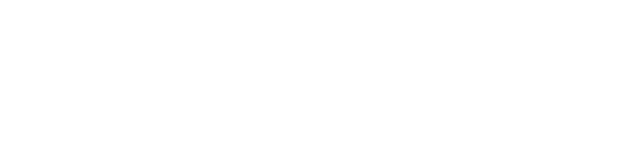
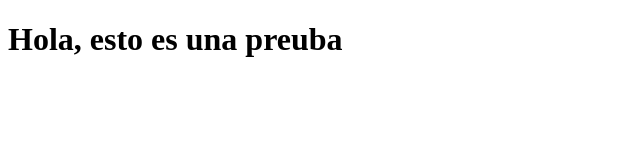
Before and after one commit to nickMurcia/prueba-git, a plain HTML site: page index.html in a window 1280 px wide. Shown: the whole page, without its empty margins (0-640 px from the left). Drawn offline with Linux system fonts and the light colour scheme.

Commit message:
second summit

```diff
--- a/index.html
+++ b/index.html
@@ -6,5 +6,7 @@
     <meta name="viewport" content="width=device-width, initial-scale=1.0" />
     <title>Document</title>
   </head>
-  <body></body>
+  <body>
+    <h1>Hola, esto es una preuba</h1>
+  </body>
 </html>
```
